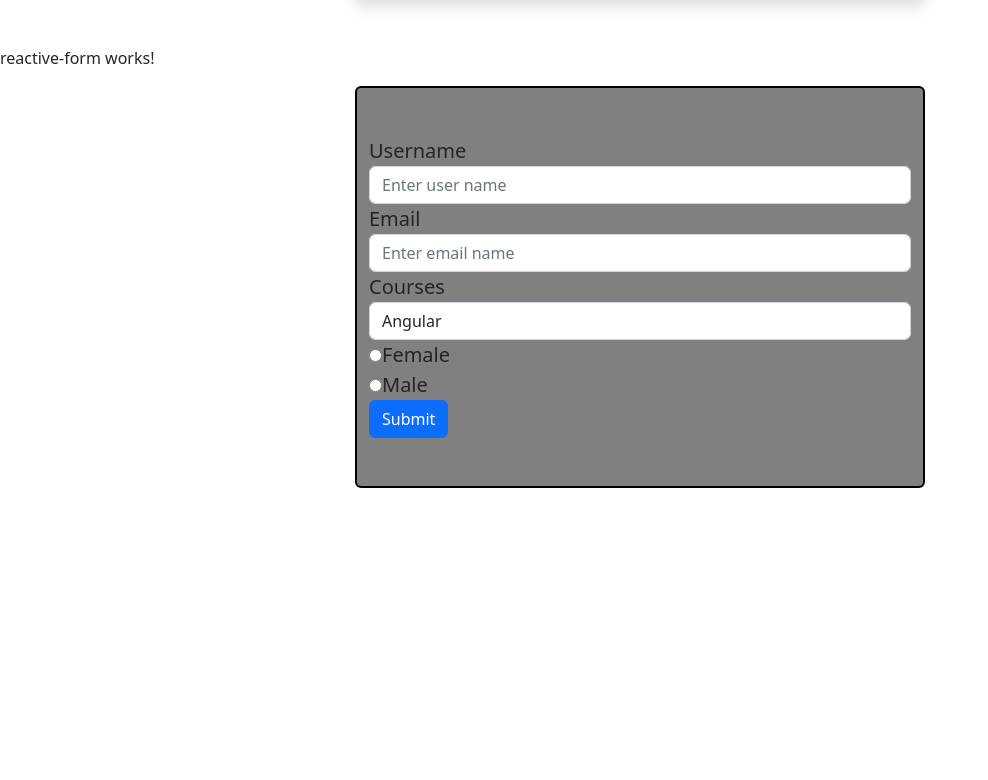
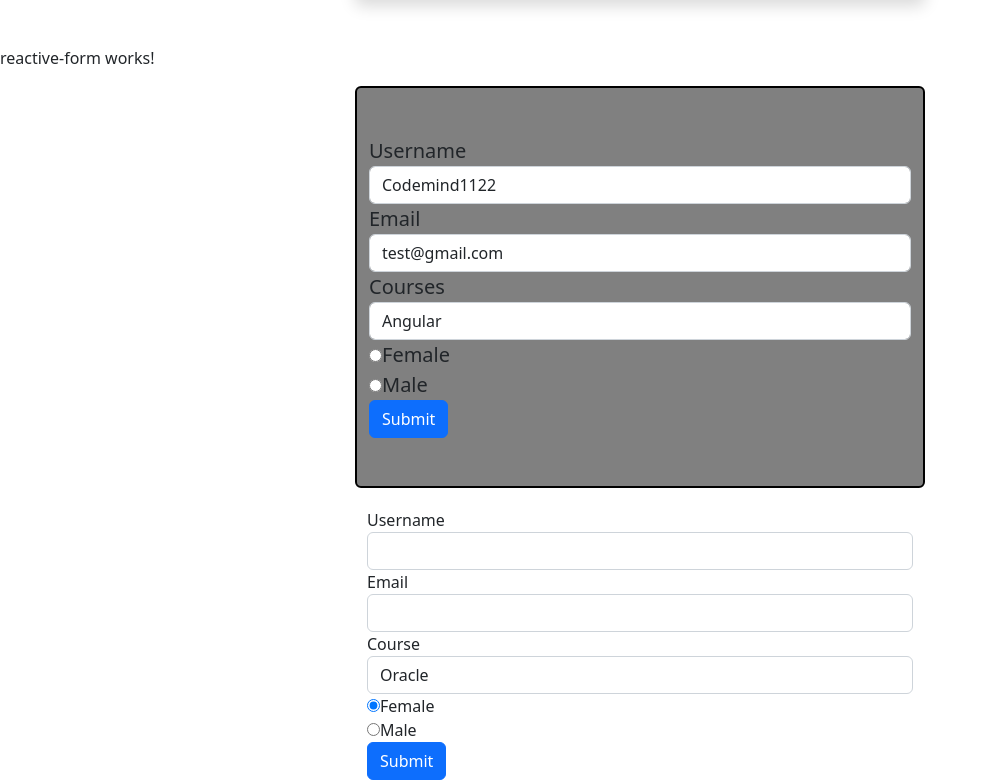
Before and after one commit to pradnya12121/angularapp, an Angular app: page / in a window 1280 px wide. Shown: the part 1965-2745 px from the top of the page, without its empty margins (0-988 px from the left). Before the commit the page ends 2473 px from the top, so only its background shows below. Built offline with nearby package versions, Linux system fonts and the light colour scheme.

Commit message:
14_12_update
14_12_update

```diff
--- a/src/app/app.component.html
+++ b/src/app/app.component.html
@@ -118,3 +118,4 @@
    <br>
    <app-reactive-form></app-reactive-form>
    <!-- <app-template-driven-form></app-template-driven-form> -->
+   <app-reactive-practice></app-reactive-practice>
--- a/src/app/app.module.ts
+++ b/src/app/app.module.ts
@@ -34,6 +34,7 @@ import { CosmaticComponent } from './cosmatic/cosmatic.component';
 import { CosmaticTwoComponent } from './cosmatic-two/cosmatic-two.component';
 import { ReactiveFormComponent } from './reactive-form/reactive-form.component';
 import { TemplateDrivenFormComponent } from './template-driven-form/template-driven-form.component';
+import { ReactivePracticeComponent } from './reactive-practice/reactive-practice.component';
 
 @NgModule({
   declarations: [
@@ -114,6 +115,10 @@ import { TemplateDrivenFormComponent } from './template-driven-form/template-dri
 
 
 
+    ReactivePracticeComponent,
+
+
+
 
 
 
--- a/src/app/reactive-form/reactive-form.component.html
+++ b/src/app/reactive-form/reactive-form.component.html
@@ -3,14 +3,15 @@
     <div class="row justify-content-center">
         <div class="col-md-6 text-left rounded py-5">
             <form [formGroup]="myReactiveForm" (ngSubmit)="onSubmit()">
+              <div formGroupName="userDetails">
                 <div class="form-group">
                   <label for="username">Username</label>
                 <input type="text"  id="username" class="form-control" formControlName="username" placeholder="Enter user name">
-              <small *ngIf="!myReactiveForm.get('username').valid && myReactiveForm.get('username').touched">
-               <small  class="text-danger" *ngIf="myReactiveForm.get('username').errors['required']">Enter username
+                <small *ngIf="!myReactiveForm.get('userDetails.username').valid && myReactiveForm.get('userDetails.username').touched">
+                 <small  class="text-danger" *ngIf="myReactiveForm.get('userDetails.username').errors['required']">Enter username
                 </small>
-              <small  class="text-danger" *ngIf="myReactiveForm.get('username').errors['nameNotAllowed']">
-               {{myReactiveForm.get('username').value}} is not allowed
+                <small  class="text-danger" *ngIf="myReactiveForm.get('userDetails.username').errors['nameNotAllowed']">
+                 {{myReactiveForm.get('userDetails.username').value}} is not allowed
                 </small>
 
 
@@ -21,9 +22,10 @@
                 <label for="email">Email</label>
 
                 <input type="text" name="" id="email" class="form-control" formControlName="email" placeholder="Enter email name">
-              <small class="text-danger" *ngIf="!myReactiveForm.get('email').valid && myReactiveForm.get('email').touched">Please enter valid email</small>
+                <small class="text-danger" *ngIf="!myReactiveForm.get('userDetails.email').valid && myReactiveForm.get('userDetails.email').touched">Please enter valid email</small>
               </div>
 
+              </div>
 
           <div class="form-group">
             <label for="courses">Courses</label>
--- a/src/app/reactive-form/reactive-form.component.ts
+++ b/src/app/reactive-form/reactive-form.component.ts
@@ -1,5 +1,6 @@
 import { Component, OnInit } from '@angular/core';
 import { FormControl, FormGroup, Validators } from '@angular/forms';
+import { Observable } from 'rxjs';
 
 @Component({
   selector: 'app-reactive-form',
@@ -15,8 +16,11 @@ this.createForm();
   }
 createForm(){
   this.myReactiveForm=new FormGroup({
-    'username':new FormControl('',[Validators.required,this.NaName.bind(this)]),
-    'email':new FormControl('',[Validators.required,Validators.email]),
+  'userDetails':new FormGroup(
+    {
+       'username':new FormControl('',[Validators.required,this.NaName.bind(this)]),
+    'email':new FormControl('',[Validators.required,Validators.email,this.NaEmails]),
+  }),
     'course':new FormControl('Angular'),
     'gender':new FormControl('')
   })
@@ -25,6 +29,31 @@ onSubmit(){
   console.log(this.myReactiveForm);
 }
   ngOnInit() {
+
+
+    //  setTimeout(() => {
+    //      this.myReactiveForm.setValue({
+    //       'userDetails' : {
+    //         'username': 'Codemind1122',
+    //        'email': 'test@gmail.com'
+    //      },
+    //       'course': 'HTML',
+    //      'gender': 'Male'
+    //     })
+    //  }, 3500);
+
+
+
+
+    setTimeout(() => {
+      this.myReactiveForm.patchValue({
+        'userDetails' : {
+          'username': 'Codemind1122',
+          'email': 'test@gmail.com'
+        }
+      })
+    }, 3500);
+
   }
 NaName(controls:FormControl){
 if(this.notAllowedNames.indexOf(controls.value)!== -1){
@@ -32,4 +61,18 @@ return{'nameNotAllowed':true}
 }
 return null;
 }
+
+NaEmails(control:FormControl): Promise<any> | Observable<any> {
+  const myResponse = new Promise<any>((resolve, reject) => {
+    setTimeout(() => {
+      if(control.value === 'codemindtechnology@gmail.com'){
+        resolve({'emailNotAllowed': true})
+      } else {
+        resolve(null)
+      }
+    }, 3000);
+  })
+  return myResponse;
 }
+
+}
--- /dev/null
+++ b/src/app/reactive-practice/reactive-practice.component.css
@@ -0,0 +1,4 @@
+input.ng-invalid.ng-touched{
+    border: 2px solid red;
+    box-shadow: 3px 2px 4px;
+}
--- /dev/null
+++ b/src/app/reactive-practice/reactive-practice.component.html
@@ -0,0 +1,55 @@
+<div class="container">
+    <div class="row justify-content-center">
+        <div class="col-md-6 text-left">
+         <form [formGroup]="myForm" (ngSubmit)="onSubmit()">
+         <div formGroupName="myDetails">
+            <div class="form-group">
+                <label for="myDetails.username">Username</label>
+                <input type="text" id="username" formControlName="username" class="form-control">
+                <small class="text-danger" *ngIf="!myForm.get('myDetails.username').valid && myForm.get('myDetails.username').touched">
+               <small  class="text-danger" *ngIf="!myForm.get('myDetails.username').valid && myForm.get('myDetails.username').errors['required']">
+                Please Enter username
+
+               </small>
+
+               <small  class="text-danger" *ngIf="!myForm.get('myDetails.username').valid && myForm.get('myDetails.username').errors['notName']">
+            {{myForm.get('myDetails.username').value}} is not allowed
+
+               </small>
+
+
+                </small>
+            </div>
+            <div class="form-group">
+                <label for="email">Email</label>
+                <input type="email" id="email" formControlName="email" class="form-control">
+                <small *ngIf="!myForm.get('myDetails.email').valid && myForm.get('myDetails.email').touched" >
+                    <small  class="text-danger" *ngIf="!myForm.get('myDetails.email').valid && myForm.get('myDetails.email').errors['required']">
+                    Please Enter email
+                    </small>
+                </small>
+
+            </div>
+         </div>
+
+
+
+            <div class="form-group">
+                 <label for="course">Course</label>
+                 <select id="course" formControlName="course" class="form-control">
+                    <option value="Sql">Sql</option>
+                    <option value="Oracle">Oracle</option>
+                    <option value="Angular">Angular</option>
+                 </select>
+            </div>
+            <div  *ngFor="let gender of genders"  class="custom-control custom-radio">
+                <input type="radio"id={{gender.id}}  value="{{gender.value}}" class="custom-control-input" formControlName="gender">
+                <label for="{{gender.id}}">{{gender.value}}</label>
+
+            </div>
+            <button type="submit" class="btn btn-primary">Submit</button>
+
+         </form>
+        </div>
+    </div>
+</div>
--- /dev/null
+++ b/src/app/reactive-practice/reactive-practice.component.ts
@@ -0,0 +1,43 @@
+import { Component, OnInit } from '@angular/core';
+import { FormControl, FormGroup, Validators } from '@angular/forms';
+
+@Component({
+  selector: 'app-reactive-practice',
+  templateUrl: './reactive-practice.component.html',
+  styleUrls: ['./reactive-practice.component.css']
+})
+export class ReactivePracticeComponent implements OnInit {
+myForm:FormGroup;
+genders=[{id:'1',value:'Female'},{id:'2',value:'Male'}]
+nameNotAllowed=['codemind','technology']
+  constructor() {
+  this.createForm();
+   }
+
+  ngOnInit() {
+  }
+createForm(){
+  this.myForm=new FormGroup({
+    'myDetails':new FormGroup({
+      'username':new FormControl('',[Validators.required,this.NaName.bind(this)]),
+      'email': new FormControl('',[Validators.required,Validators.email]),
+    }),
+
+'course': new FormControl('Oracle'),
+'gender': new FormControl('Female'),
+
+  })
+}
+
+  onSubmit(){
+    console.log(this.myForm);
+    console.log(this.myForm.value)
+
+  }
+  NaName(control:FormGroup){
+    if(this.nameNotAllowed.indexOf(control.value)!== -1){
+return {'notName':true}
+    }
+return null;
+  }
+}
```
Lines whose indentation alone changed are shown as unchanged.
